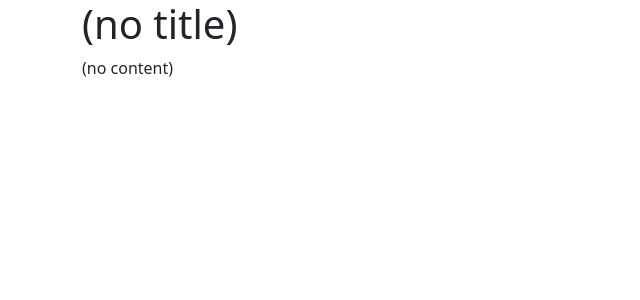
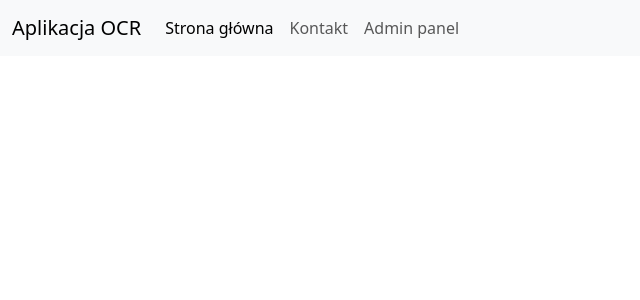
Before and after one commit to ABardWithAWard/io2025, a Django app: page /application/ in a window 1280 px wide. Shown: the top 300 px of the page, without its empty margins (0-640 px from the left). Run offline with Django 5.2, Linux system fonts and the light colour scheme; some libraries are stand-ins or nearby versions.

Commit message:
Added basic navbar

```diff
--- a/ocr/application/templates/application/index.html
+++ b/ocr/application/templates/application/index.html
@@ -8,15 +8,25 @@
 {% bootstrap_messages %}
 
 {% block bootstrap5_content %}
-    <div class="container">
-        <h1>{% block title %}(no title){% endblock %}</h1>
-
-        <ul class="nav nav-pills">
-        </ul>
-
-        {% autoescape off %}{% bootstrap_messages %}{% endautoescape %}
-
-        {% block content %}(no content){% endblock %}
-    </div>
-
+    <nav class="navbar navbar-expand-lg navbar-light bg-light">
+      <div class="container-fluid">
+        <a class="navbar-brand" href="#">Aplikacja OCR</a>
+        <button class="navbar-toggler" type="button" data-bs-toggle="collapse" data-bs-target="#navbarNav" aria-controls="navbarNav" aria-expanded="false" aria-label="Toggle navigation">
+          <span class="navbar-toggler-icon"></span>
+        </button>
+        <div class="collapse navbar-collapse" id="navbarNav">
+          <ul class="navbar-nav">
+            <li class="nav-item">
+              <a class="nav-link active" aria-current="page" href="#">Strona główna</a>
+            </li>
+            <li class="nav-item">
+              <a class="nav-link" href="#">Kontakt</a>
+            </li>
+            <li class="nav-item">
+              <a class="nav-link" href="#">Admin panel</a>
+            </li>
+          </ul>
+        </div>
+      </div>
+    </nav>
 {% endblock %}
```
